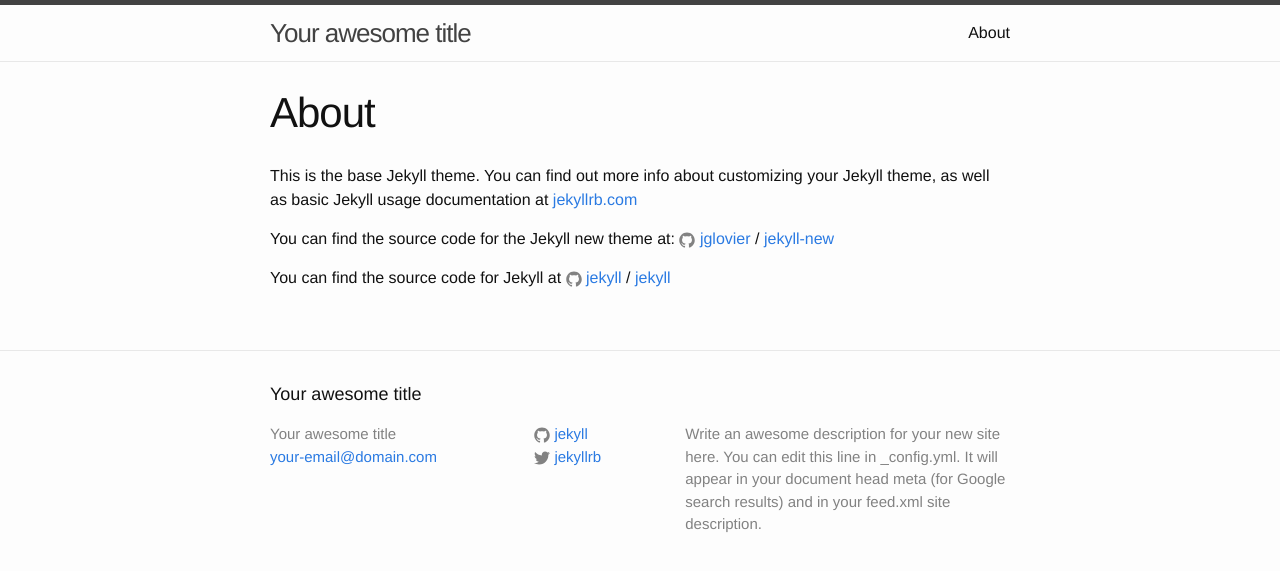
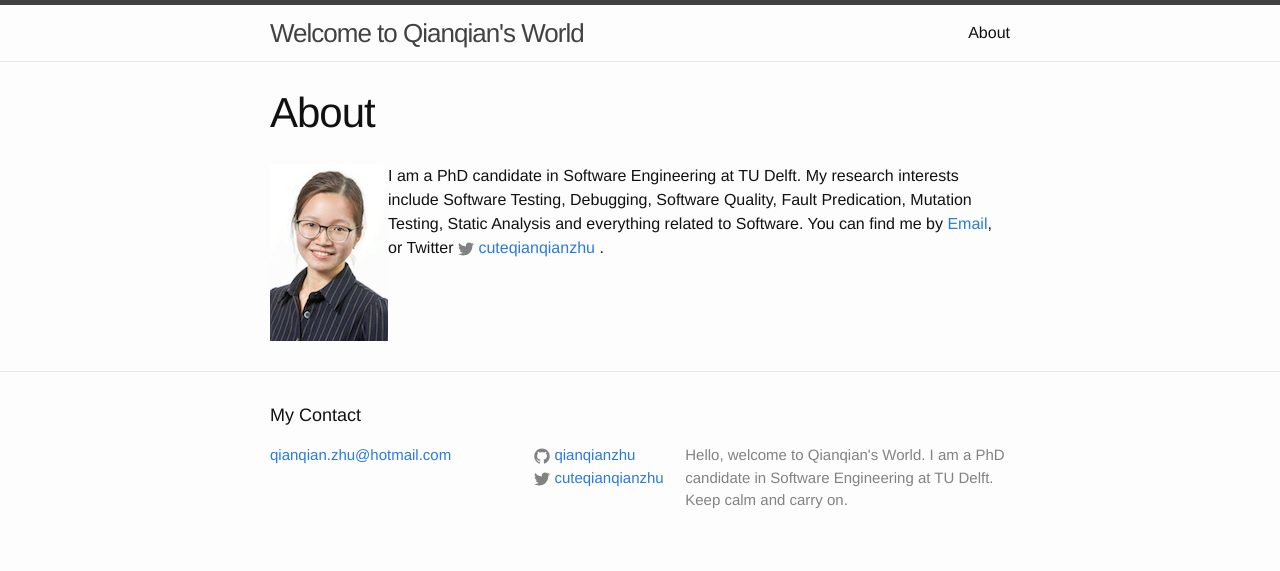
Before and after one commit to qianqianzhu/qianqianzhu.github.io, a Jekyll site: the page built from about.md, in a window 1280 px wide. Shown: the top 571 px of the page. Built offline with Jekyll 4.4.1, drawn with Linux system fonts in a browser that asks for light colours.

Commit message:
update basic information about myself

```diff
--- a/_config.yml
+++ b/_config.yml
@@ -6,16 +6,16 @@
 # 'jekyll serve'. If you change this file, please restart the server process.
 
 # Site settings
-title: Your awesome title
-email: your-email@domain.com
+title: Welcome to Qianqian's World
+email: qianqian.zhu@hotmail.com
 description: > # this means to ignore newlines until "baseurl:"
-  Write an awesome description for your new site here. You can edit this
-  line in _config.yml. It will appear in your document head meta (for
-  Google search results) and in your feed.xml site description.
+  Hello, welcome to Qianqian's World.
+  I am a PhD candidate in Software Engineering at TU Delft.
+  Keep calm and carry on.
 baseurl: "" # the subpath of your site, e.g. /blog
-url: "http://yourdomain.com" # the base hostname & protocol for your site
-twitter_username: jekyllrb
-github_username:  jekyll
+url: "http://qianqianzhu.github.io" # the base hostname & protocol for your site
+twitter_username: cuteqianqianzhu
+github_username:  qianqianzhu
 
 # Build settings
 markdown: kramdown
--- a/_includes/footer.html
+++ b/_includes/footer.html
@@ -2,12 +2,11 @@
 
   <div class="wrapper">
 
-    <h2 class="footer-heading">{{ site.title }}</h2>
+    <h2 class="footer-heading">My Contact</h2>
 
     <div class="footer-col-wrapper">
       <div class="footer-col footer-col-1">
         <ul class="contact-list">
-          <li>{{ site.title }}</li>
           <li><a href="mailto:{{ site.email }}">{{ site.email }}</a></li>
         </ul>
       </div>
@@ -26,6 +25,7 @@
           </li>
           {% endif %}
         </ul>
+
       </div>
 
       <div class="footer-col footer-col-3">
--- a/_posts/2016-07-08-welcome-to-jekyll.markdown
+++ b/_posts/2016-07-08-welcome-to-jekyll.markdown
@@ -1,6 +1,6 @@
 ---
 layout: post
-title:  "Welcome to Jekyll!"
+title:  "My Very First Blog"
 date:   2016-07-08 18:30:09 +0200
 categories: jekyll update
 ---
--- a/about.md
+++ b/about.md
@@ -3,13 +3,6 @@ layout: page
 title: About
 permalink: /about/
 ---
+<img src="/assets/qianqianzhu.jpg" alt="qianqianzhu" style="float:left">
 
-This is the base Jekyll theme. You can find out more info about customizing your Jekyll theme, as well as basic Jekyll usage documentation at [jekyllrb.com](http://jekyllrb.com/)
-
-You can find the source code for the Jekyll new theme at:
-{% include icon-github.html username="jglovier" %} /
-[jekyll-new](https://github.com/jglovier/jekyll-new)
-
-You can find the source code for Jekyll at
-{% include icon-github.html username="jekyll" %} /
-[jekyll](https://github.com/jekyll/jekyll)
+I am a PhD candidate in Software Engineering at TU Delft. My research interests include Software Testing, Debugging, Software Quality, Fault Predication, Mutation Testing, Static Analysis and everything related to Software. You can find me by <a href="mailto:{{ site.email }}">Email</a>, or Twitter {% include icon-twitter.html username="cuteqianqianzhu" %}.
```
Also changed, not shown: assets/qianqianzhu.jpg (added).
